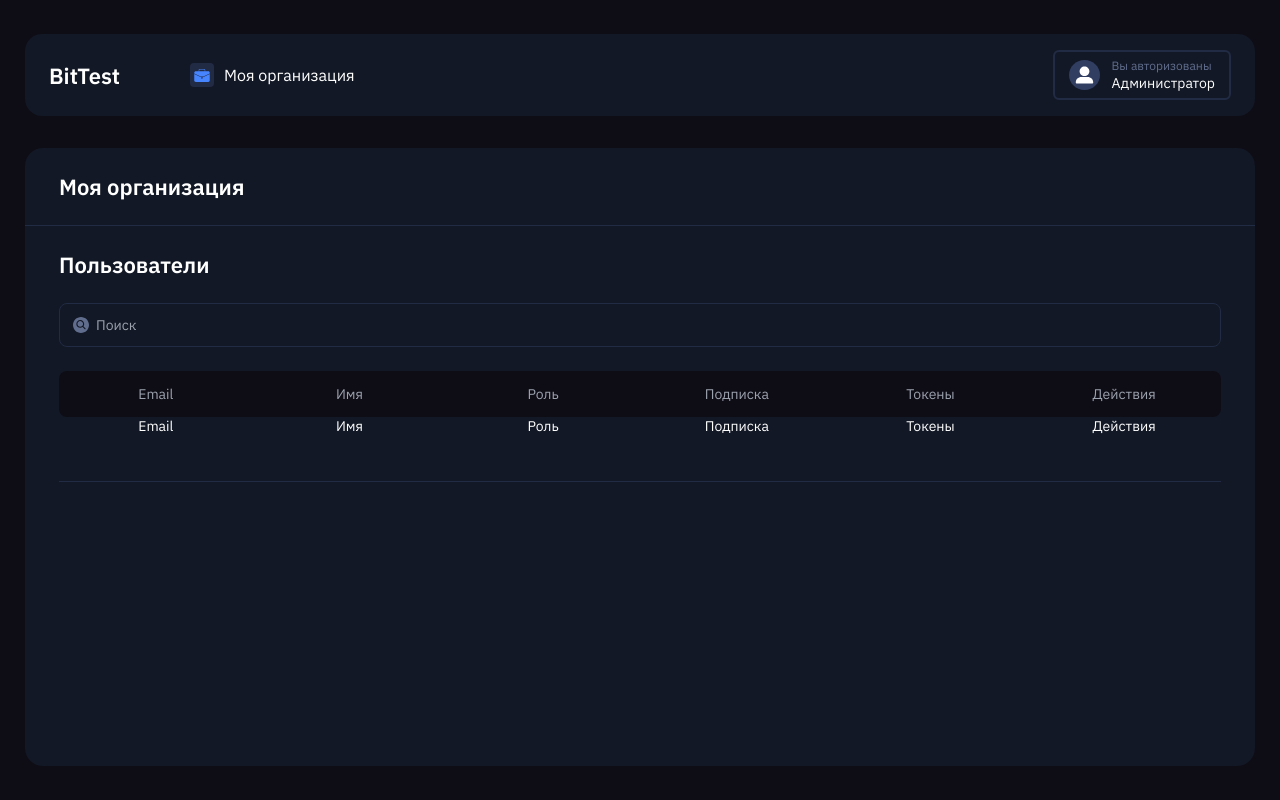
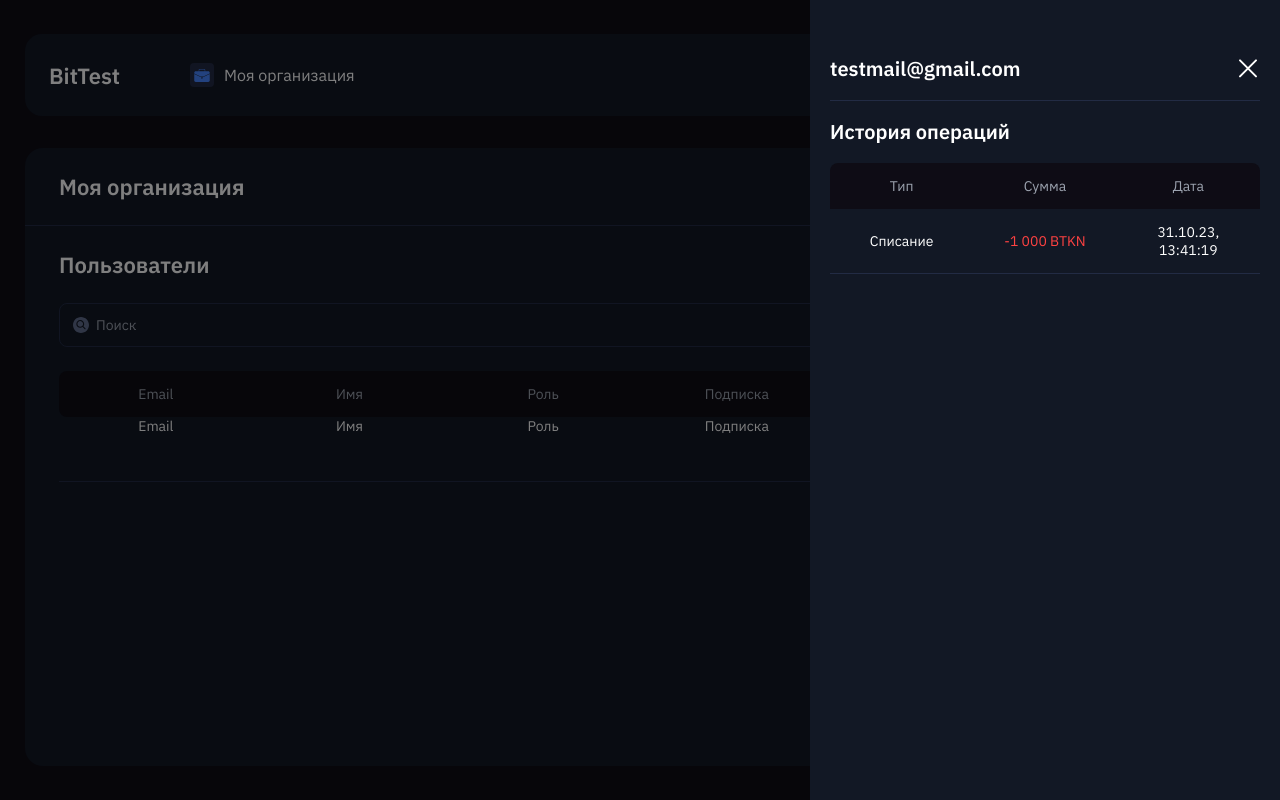
Before and after one commit to Wyctpukkk/bittest, a React (Vite) app: page / in a window 1280 px wide. Built offline with nearby package versions, Linux system fonts and the light colour scheme.

Commit message:
add aside block, transferstable

```diff
--- /dev/null
+++ b/src/components/AsideBlock.tsx
@@ -0,0 +1,25 @@
+import { TransfersTable } from './TransfersTable';
+import close from '../assets/icons/close.svg';
+
+interface IAsideBlock {
+  setShowAside: (value: boolean) => void;
+}
+
+export const AsideBlock = ({ setShowAside }: IAsideBlock) => {
+  return (
+    <>
+      <div className="fixed top-0 left-0 w-full h-full bg-black bg-opacity-50 z-1" />
+      <aside className="fixed top-0 right-0 w-[470px] h-full bg-mainBlue z-100">
+        <div className="flex justify-between items-center pt-[56px] px-[20px]">
+          <div className="text-[20px] font-[600] leading-[26px]">
+            testmail@gmail.com
+          </div>
+          <button onClick={() => setShowAside(false)} type="button">
+            <img src={close} alt="close" />
+          </button>
+        </div>
+        <TransfersTable />
+      </aside>
+    </>
+  );
+};
--- a/src/components/Dashboard.tsx
+++ b/src/components/Dashboard.tsx
@@ -1,7 +1,10 @@
+import { useState } from 'react';
 import { Search } from './Search';
 import { UsersTable } from './UsersTable';
+import { AsideBlock } from './AsideBlock';
 
 export const Dashboard = () => {
+  const [showAside, setShowAside] = useState<boolean>(true);
   return (
     <div className="flex-1 w-full bg-mainBlue rounded-[18px]">
       <div className="text-[22px] leading-[29px]">
@@ -10,7 +13,8 @@ export const Dashboard = () => {
         <div className="pt-[24px] ml-[34px] font-[600]">Пользователи</div>
       </div>
       <Search />
-      <UsersTable />
+      <UsersTable setShowAside={setShowAside} />
+      {showAside && <AsideBlock setShowAside={setShowAside} />}
     </div>
   );
 };
--- a/src/components/Header.tsx
+++ b/src/components/Header.tsx
@@ -3,7 +3,7 @@ import suitecase from '../assets/icons/case.svg';
 
 export const Header = () => {
   return (
-    <div className="w-full h-[49px] sm:h-[82px] bg-mainBlue rounded-[17px] px-[24px] py-[16px] flex gap-[44px] justify-between items-center">
+    <header className="w-full h-[49px] sm:h-[82px] bg-mainBlue rounded-[17px] px-[24px] py-[16px] flex gap-[44px] justify-between items-center">
       <div className="w-[97px] text-[22px] font-[600] leading-[29px]">
         BitTest
       </div>
@@ -27,6 +27,6 @@ export const Header = () => {
           <span className="text-[14px] leading-[18px]">Администратор</span>
         </div>
       </div>
-    </div>
+    </header>
   );
 };
--- /dev/null
+++ b/src/components/TransfersTable.tsx
@@ -0,0 +1,15 @@
+import { TransfersTableHeader } from './TransfersTableHeader';
+import { TransfersTableRow } from './TransfersTableRow';
+
+export const TransfersTable = () => {
+  return (
+    <div className="px-[20px]">
+      <div className="block w-full h-[1px] bg-borderBlue mt-[18px]" />
+      <div className="py-[18px] text-[20px] font-[600] leading-[26px]">
+        История операций
+      </div>
+      <TransfersTableHeader />
+      <TransfersTableRow />
+    </div>
+  );
+};
--- /dev/null
+++ b/src/components/TransfersTableHeader.tsx
@@ -0,0 +1,15 @@
+export const TransfersTableHeader = () => {
+  return (
+    <div className="bg-darkBlue rounded-t-[8px] flex w-full h-[46px]">
+      <div className="w-1/3 flex items-center justify-center text-[#9CA3AF] text-[14px] leading-[18px]">
+        Тип
+      </div>
+      <div className="w-1/3 flex items-center justify-center text-[#9CA3AF] text-[14px] leading-[18px]">
+        Сумма
+      </div>
+      <div className="w-1/3 flex items-center justify-center text-[#9CA3AF] text-[14px] leading-[18px]">
+        Дата
+      </div>
+    </div>
+  );
+};
--- /dev/null
+++ b/src/components/TransfersTableRow.tsx
@@ -0,0 +1,19 @@
+export const TransfersTableRow = () => {
+  return (
+    <>
+      <div className="flex w-full h-[64px]">
+        <div className="w-1/3 flex items-center justify-center text-[14px] leading-[18px]">
+          Cписание
+        </div>
+        <div className="w-1/3 flex items-center justify-center text-[14px] leading-[18px] text-[#FE4242]">
+          -1 000 BTKN
+        </div>
+        <div className="w-1/3 flex flex-col items-center justify-center text-[14px] leading-[18px]">
+          <div>31.10.23,</div>
+          <div>13:41:19</div>
+        </div>
+      </div>
+      <span className="block w-full h-[1px] bg-borderBlue" />
+    </>
+  );
+};
--- a/src/components/UsersTable.tsx
+++ b/src/components/UsersTable.tsx
@@ -1,11 +1,15 @@
 import { UsersTableHeader } from './UsersTableHeader';
 import { UsersTableRow } from './UsersTableRow';
 
-export const UsersTable = () => {
+interface IUsersTable {
+  setShowAside: (value: boolean) => void;
+}
+
+export const UsersTable = ({ setShowAside }: IUsersTable) => {
   return (
     <div className="px-[34px]">
       <UsersTableHeader />
-      <UsersTableRow />
+      <UsersTableRow setShowAside={setShowAside} />
     </div>
   );
 };
--- a/src/components/UsersTableRow.tsx
+++ b/src/components/UsersTableRow.tsx
@@ -1,8 +1,16 @@
-export const UsersTableRow = () => {
+interface IUserTableRow {
+  setShowAside: (value: boolean) => void;
+}
+
+export const UsersTableRow = ({ setShowAside }: IUserTableRow) => {
+  const showCurrentUser = () => {
+    setShowAside(true);
+  };
   return (
     <>
       <button
         type="button"
+        onClick={showCurrentUser}
         className="flex w-full h-[64px] hover:bg-borderBlue hover:opcaity-50"
       >
         <div className="w-1/2 sm:w-1/6 flex items-center justify-center text-[14px] leading-[18px]">
```
Also changed, not shown: src/assets/icons/close.svg (added).
